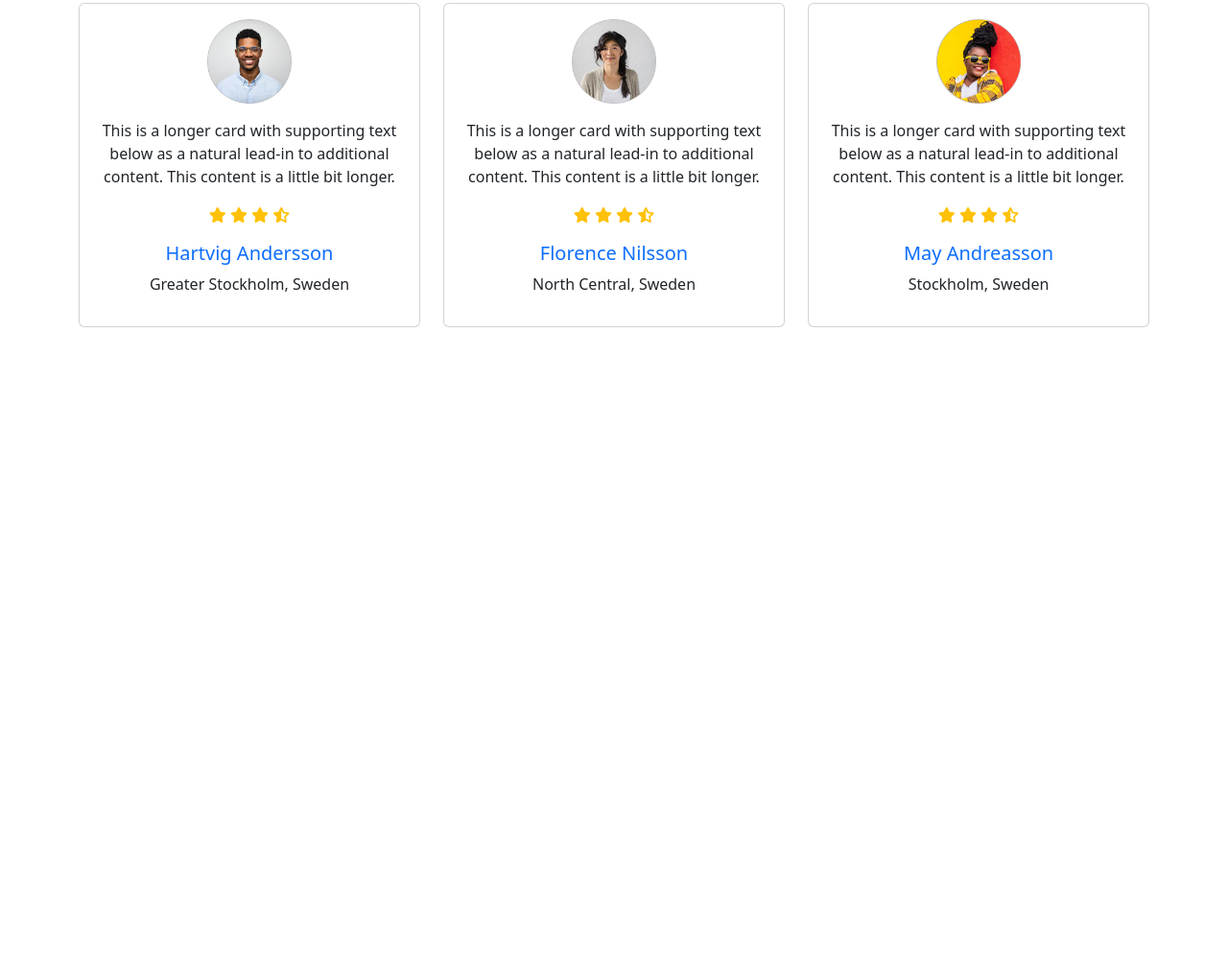
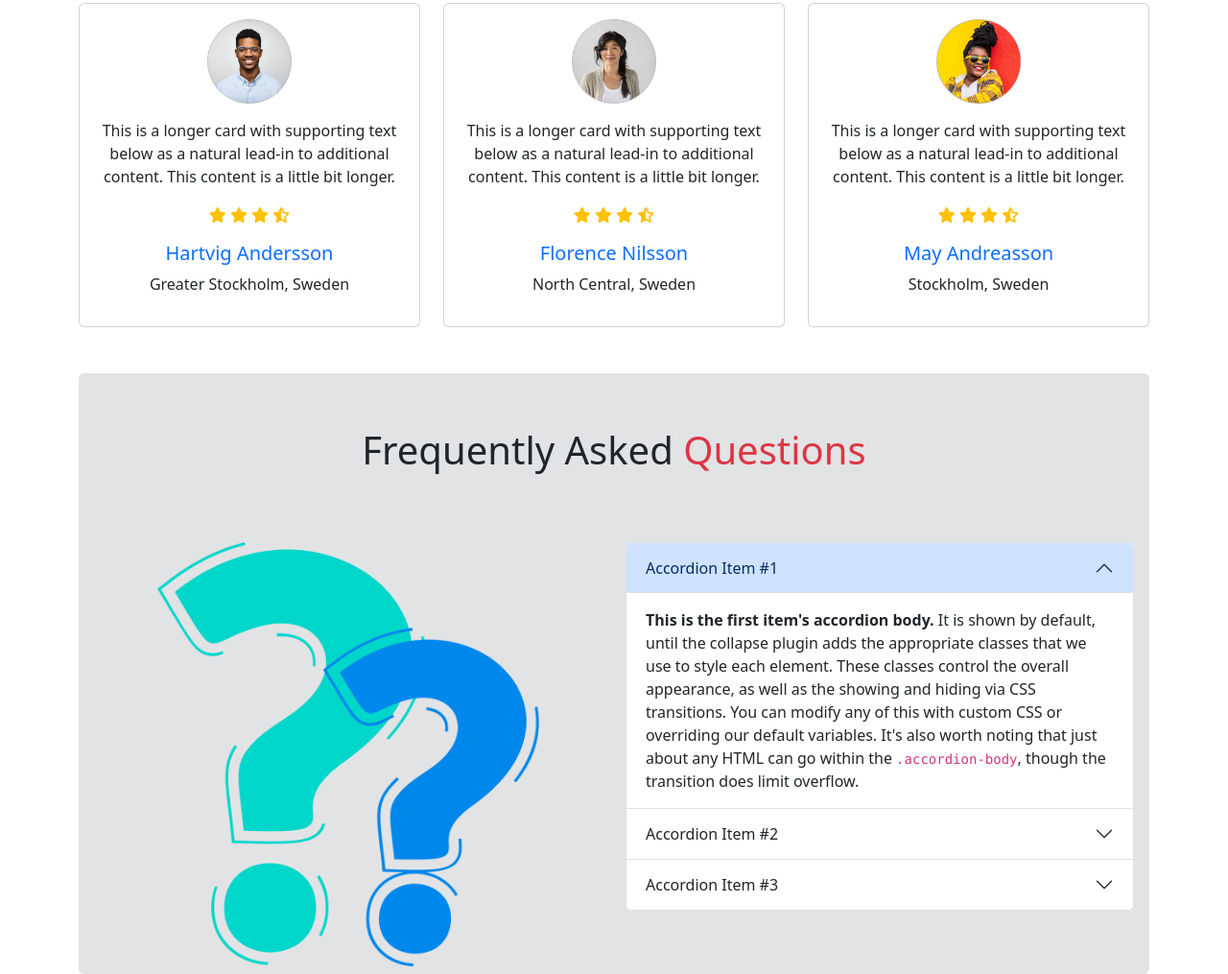
Before and after one commit to Imon763/bikerz-zone, a plain HTML site: page index.html in a window 1280 px wide. Shown: the part 1845-2860 px from the top of the page at 96% size. Before the commit the page ends 2186 px from the top, so only its background shows below. Drawn offline with nearby package versions, Linux system fonts and the light colour scheme.

Commit message:
faq section added

```diff
--- a/index.html
+++ b/index.html
@@ -226,6 +226,56 @@
               </div>
         </section>
 
+        <!-- ----------FAQ section--------- -->
+        <section class="mt-5 py-2 px-3 bg-secondary-subtle rounded">
+            <h1 class="mt-5 text-center">Frequently Asked <span class="text-danger">Questions</span></h1>
+            <div class="row row-cols-1 row-cols-md-2 mt-5 g-4">
+                <div class="col text-center">
+                    <img class="w-75" src="images/faq.png" alt="">
+                </div>
+                <div class="col">
+                    <div class="accordion" id="accordionExample">
+                        <div class="accordion-item">
+                          <h2 class="accordion-header" id="headingOne">
+                            <button class="accordion-button" type="button" data-bs-toggle="collapse" data-bs-target="#collapseOne" aria-expanded="true" aria-controls="collapseOne">
+                              Accordion Item #1
+                            </button>
+                          </h2>
+                          <div id="collapseOne" class="accordion-collapse collapse show" aria-labelledby="headingOne" data-bs-parent="#accordionExample">
+                            <div class="accordion-body">
+                              <strong>This is the first item's accordion body.</strong> It is shown by default, until the collapse plugin adds the appropriate classes that we use to style each element. These classes control the overall appearance, as well as the showing and hiding via CSS transitions. You can modify any of this with custom CSS or overriding our default variables. It's also worth noting that just about any HTML can go within the <code>.accordion-body</code>, though the transition does limit overflow.
+                            </div>
+                          </div>
+                        </div>
+                        <div class="accordion-item">
+                          <h2 class="accordion-header" id="headingTwo">
+                            <button class="accordion-button collapsed" type="button" data-bs-toggle="collapse" data-bs-target="#collapseTwo" aria-expanded="false" aria-controls="collapseTwo">
+                              Accordion Item #2
+                            </button>
+                          </h2>
+                          <div id="collapseTwo" class="accordion-collapse collapse" aria-labelledby="headingTwo" data-bs-parent="#accordionExample">
+                            <div class="accordion-body">
+                              <strong>This is the second item's accordion body.</strong> It is hidden by default, until the collapse plugin adds the appropriate classes that we use to style each element. These classes control the overall appearance, as well as the showing and hiding via CSS transitions. You can modify any of this with custom CSS or overriding our default variables. It's also worth noting that just about any HTML can go within the <code>.accordion-body</code>, though the transition does limit overflow.
+                            </div>
+                          </div>
+                        </div>
+                        <div class="accordion-item">
+                          <h2 class="accordion-header" id="headingThree">
+                            <button class="accordion-button collapsed" type="button" data-bs-toggle="collapse" data-bs-target="#collapseThree" aria-expanded="false" aria-controls="collapseThree">
+                              Accordion Item #3
+                            </button>
+                          </h2>
+                          <div id="collapseThree" class="accordion-collapse collapse" aria-labelledby="headingThree" data-bs-parent="#accordionExample">
+                            <div class="accordion-body">
+                              <strong>This is the third item's accordion body.</strong> It is hidden by default, until the collapse plugin adds the appropriate classes that we use to style each element. These classes control the overall appearance, as well as the showing and hiding via CSS transitions. You can modify any of this with custom CSS or overriding our default variables. It's also worth noting that just about any HTML can go within the <code>.accordion-body</code>, though the transition does limit overflow.
+                            </div>
+                          </div>
+                        </div>
+                      </div>
+                </div>
+            </div>
+        </section>
+
 
     </main>
 
```
